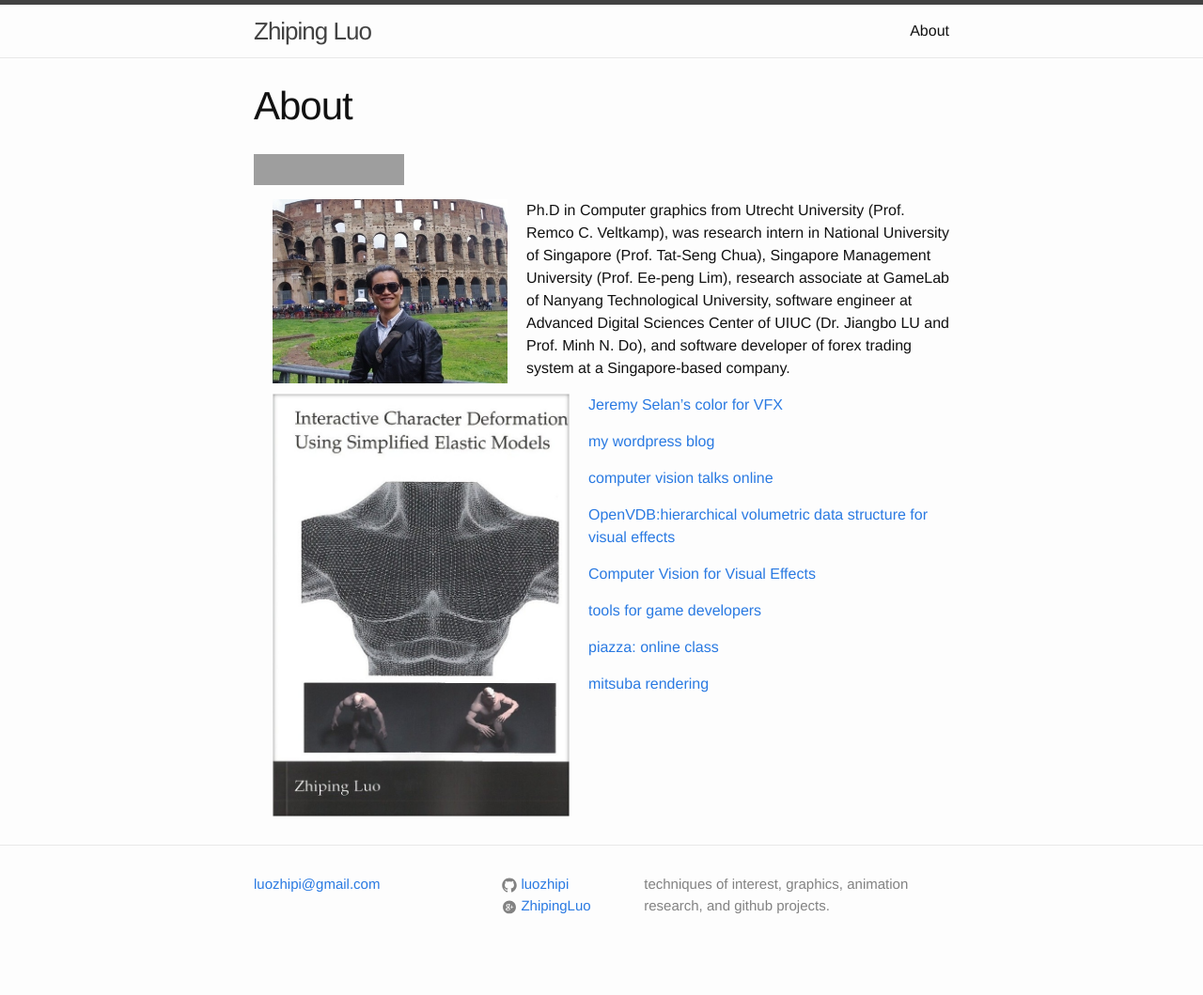
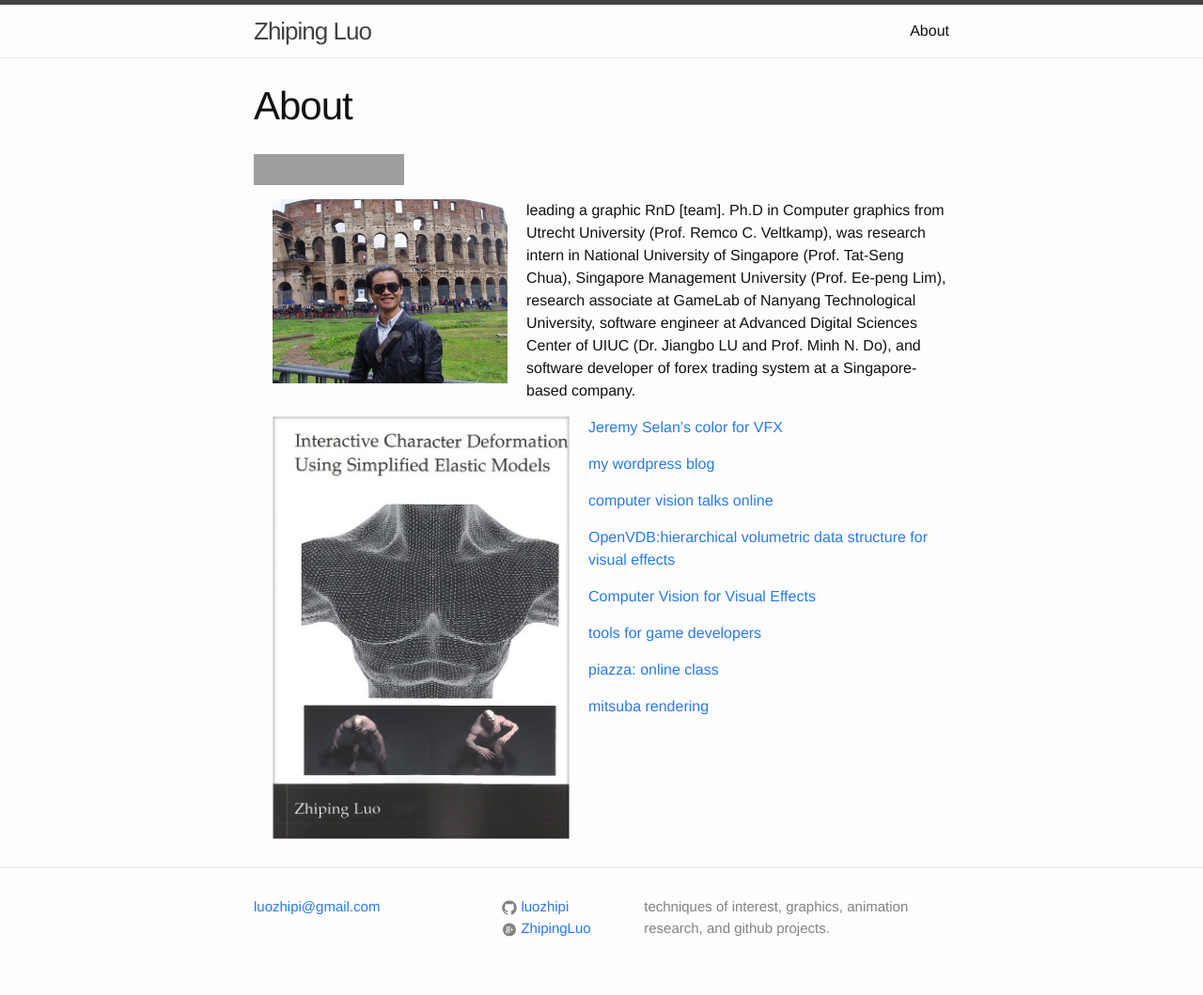
Before and after one commit to luozhipi/luozhipi.github.io, a Jekyll site: the page built from about.md, in a window 1280 px wide. Shown: the whole page at 94% size. Built offline with Jekyll 4.4.1, drawn with Linux system fonts in a browser that asks for light colours; before the commit the page ends 1035 px from its top, so only the background shows below that; grey boxes are pictures that could not be loaded.

Commit message:
Update about.md

```diff
--- a/about.md
+++ b/about.md
@@ -7,7 +7,7 @@ permalink: /about/
  <img src="https://static.licdn.com/scds/common/u/img/webpromo/btn_viewmy_160x33.png" width="160" height="33" border="0" alt="View Zhiping Luo's profile on LinkedIn"> </a>
 <p>
 <img src="http://luozhipi.github.io/photo02.jpg" alt="me" title="" align="left" hspace="20" width = "250">
-Ph.D in Computer graphics from Utrecht University (Prof. Remco C. Veltkamp), was research intern in National University of Singapore (Prof. Tat-Seng Chua), Singapore Management University (Prof. Ee-peng Lim), research associate at GameLab of Nanyang Technological University, software engineer at Advanced Digital Sciences Center of UIUC (Dr. Jiangbo LU and Prof. Minh N. Do), and software developer of forex trading system at a Singapore-based company.
+leading a graphic RnD [team]. Ph.D in Computer graphics from Utrecht University (Prof. Remco C. Veltkamp), was research intern in National University of Singapore (Prof. Tat-Seng Chua), Singapore Management University (Prof. Ee-peng Lim), research associate at GameLab of Nanyang Technological University, software engineer at Advanced Digital Sciences Center of UIUC (Dr. Jiangbo LU and Prof. Minh N. Do), and software developer of forex trading system at a Singapore-based company.
 </p>
 <p></p>
 <p></p>
@@ -38,3 +38,5 @@ Ph.D in Computer graphics from Utrecht University (Prof. Remco C. Veltkamp), was
 [mitsuba rendering]: http://www.mitsuba-renderer.org/
 
 [Jeremy Selan's color for VFX]: https://github.com/jeremyselan
+
+[team]: https://kapok-cg.github.io/
```
